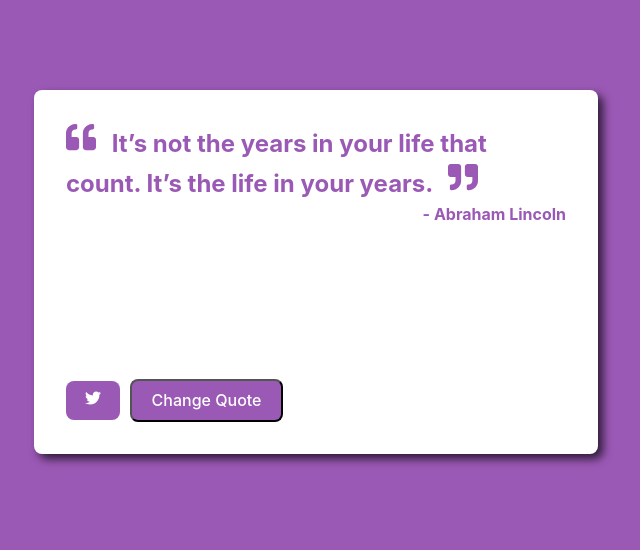
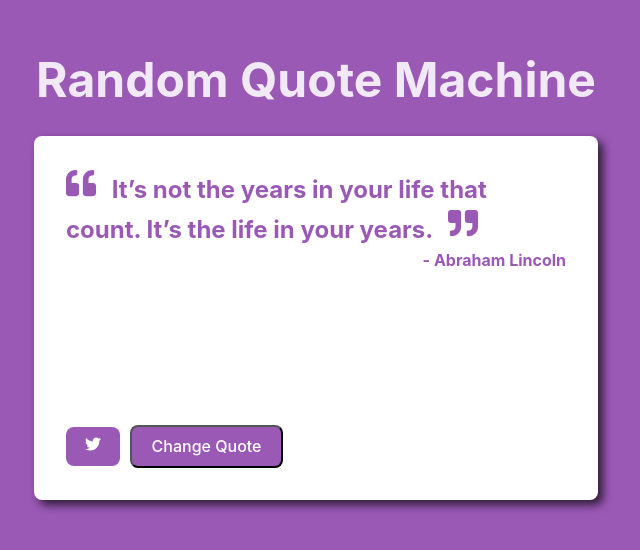
Before and after one commit to Romage25/random-quote-machine, a React (Vite) app: page / in a window 1280 px wide. Shown: the part 128-678 px from the top of the page, without its empty margins (324-964 px from the left). Built offline with nearby package versions, Linux system fonts and the light colour scheme.

Commit message:
added heading

```diff
--- a/src/App.css
+++ b/src/App.css
@@ -4,6 +4,29 @@
   justify-content: center;
   align-items: center;
   height: 100vh;
+}
+
+h1 {
+  font-size: 3rem;
+  text-align: center;
+  margin-bottom: 20px;
+  position: relative;
+}
+
+h1:after {
+  content: "";
+  position: absolute;
+  bottom: 0;
+  left: 50%;
+  width: 0;
+  height: 5px;
+  background-color: #000;
+  transform: translateX(-50%);
+  transition: width 1s ease-in-out;
+}
+
+h1:hover:after {
+  width: 100%;
 }
 
 #quote-box {
--- a/src/App.tsx
+++ b/src/App.tsx
@@ -46,8 +46,13 @@ function App() {
       className="background"
       style={{ backgroundColor: randomColor, transition: transition }}
     >
+      <div>
+        <h1>Random Quote Machine</h1>
         <div id="quote-box">
-        <div className="quote-content" style={{ color: randomColor, transition: transition }}>
+          <div
+            className="quote-content"
+            style={{ color: randomColor, transition: transition }}
+          >
             <h2 id="text">
               <FaQuoteLeft size="30" style={{ marginRight: "10px" }} />{" "}
               {quote.quote}{" "}
@@ -60,7 +65,11 @@ function App() {
             <a
               href={`https://twitter.com/intent/tweet?hashtags=quotes&related=freecodecamp&text${quote.quote}`}
               id="tweet-quote"
-            style={{ backgroundColor: randomColor, marginRight: "10px", transition: transition}}
+              style={{
+                backgroundColor: randomColor,
+                marginRight: "10px",
+                transition: transition,
+              }}
             >
               <FaTwitter color="white" />
             </a>
@@ -74,6 +83,7 @@ function App() {
           </div>
         </div>
       </div>
+    </div>
   );
 }
 
```
Lines whose indentation alone changed are shown as unchanged.
